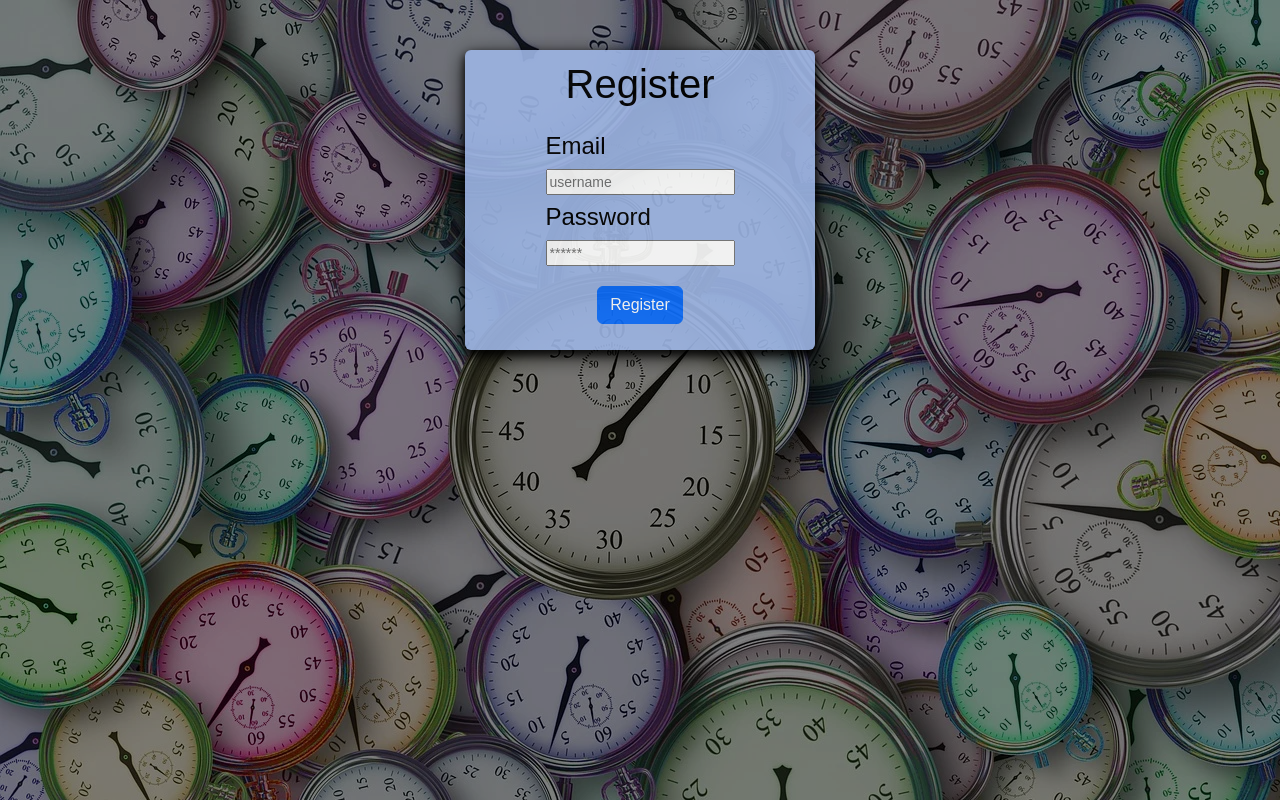
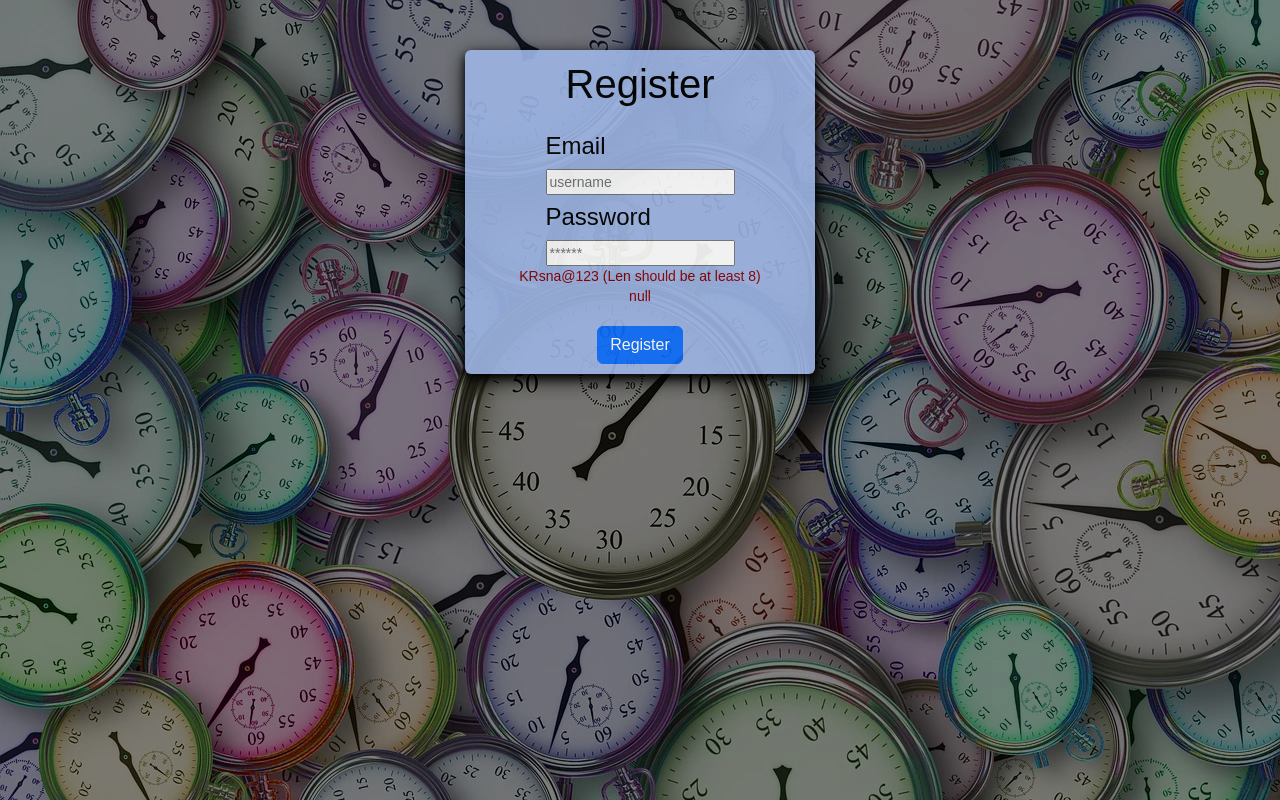
Before and after one commit to githubpushpendra/Responsive-ToDo, a React (Create React App) app: page /Responsive-ToDo/register in a window 1280 px wide. Built offline with nearby package versions, Linux system fonts and the light colour scheme.

Commit message:
added error state and password instructions in Register page

```diff
--- a/src/Pages/Register.js
+++ b/src/Pages/Register.js
@@ -11,8 +11,9 @@ export default function Register() {
   const [email, setEmail] = useState('')
   const [password, setPassword] = useState('')
   const [loader, setLoader] = useState(false)
-  const backend_home_url = 'https://todos-24y5.onrender.com'
-  // const backend_home_url = 'http://localhost:5000'
+  const [error, setError] = useState('null')
+  // const backend_home_url = 'https://todos-24y5.onrender.com'
+  const backend_home_url = 'http://localhost:5000'
   const handleRegister = async()=>{
     setLoader(true)
     try{
@@ -25,10 +26,18 @@ export default function Register() {
         }
       })
       const message = res.data
-      if(res.status === 200)
-      navigate('/login')
+      console.log("I am message: ", message)
+      if(res.status === 200){
+        navigate('/login')
+      } else {
+        // console.log("I am error: ", res.data)
+        setError(res.data)
+        setTimeout(()=>setError(null), 3000)
+      }
     } catch(e){
-      console.log("Error is: ", e)
+      // console.log("Error is: ", e.response.data)
+      setError(e.response.data)
+      setTimeout(()=>setError(null), 3000)
     }
     setLoader(false)
   }
@@ -54,6 +63,8 @@ export default function Register() {
             ></input>
           </div>
         </div>
+        <p style={{ color: 'darkred', margin: '0' }}>KRsna@123 (Len should be at least 8)</p>
+        {error && <p style={{ color: 'darkred', margin: '0' }}>{error}</p>}
 
         {
           loader ? <CustomLoader /> :
```
